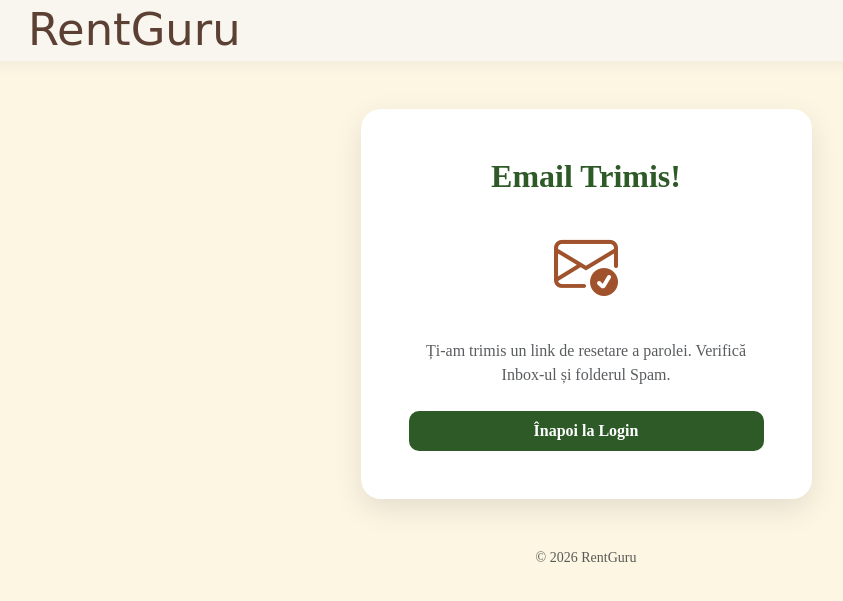
After one commit to AlexDraghiciu25/Proiect-MDS, a Django app: page /reset_password_sent/ in a window 1280 px wide. The commit adds this page. Shown: the top 601 px of the page, without its empty margins (54-897 px from the left). Run offline with Django 5.2, Linux system fonts and the light colour scheme; some libraries are stand-ins or nearby versions.

Commit message:
Add forgot password link to login page

```diff
--- a/core/templates/core/login.html
+++ b/core/templates/core/login.html
@@ -42,6 +42,9 @@
                         <p class="mb-0 text-muted small">Nu ai cont?
                             <a href="{% url 'register' %}" class="link-custom">Creează unul aici</a>
                         </p>
+                        <div style="margin-top: 15px;">
+                            <a href="{% url 'reset_password' %}" style="color: #a0522d; text-decoration: none; font-size: 0.9em;">Ai uitat parola?</a>
+                        </div>
                     </div>
                 </div>
             </div>
--- /dev/null
+++ b/core/templates/core/registration/password_reset_done.html
@@ -0,0 +1,54 @@
+{% load static %}
+{% load django_bootstrap5 %}
+<!DOCTYPE html>
+<html lang="ro">
+<head>
+    <meta charset="UTF-8">
+    <meta name="viewport" content="width=device-width, initial-scale=1.0">
+    <title>Email Trimis - RentGuru</title>
+    <link href="https://cdn.jsdelivr.net/npm/bootstrap@5.3.0/dist/css/bootstrap.min.css" rel="stylesheet">
+    <link rel="stylesheet" href="https://cdn.jsdelivr.net/npm/bootstrap-icons@1.11.3/font/bootstrap-icons.min.css">
+    <link rel="stylesheet" href="{% static 'css/dashboard.css' %}">
+    <style>
+        body { background-color: #fdf6e3; } /* Culoarea ta bej */
+        .auth-card { border-radius: 20px; border: none; box-shadow: 0 10px 30px rgba(0,0,0,0.1); }
+    </style>
+</head>
+<body>
+
+    <nav class="navbar navbar-expand-lg navbar-custom sticky-top">
+        <div class="container">
+            <a class="navbar-brand" href="{% url 'home' %}">RentGuru</a>
+        </div>
+    </nav>
+
+    <div class="container mt-5">
+        <div class="row justify-content-center">
+            <div class="col-md-5">
+                <div class="card auth-card p-4 p-md-5 text-center">
+                    <h2 class="fw-bold mb-4" style="color: #2d5a27;">Email Trimis!</h2>
+
+                    <div class="mb-4">
+                        <i class="bi bi-envelope-check" style="font-size: 4rem; color: #a0522d;"></i>
+                    </div>
+
+                    <p class="text-muted mb-4">
+                        Ți-am trimis un link de resetare a parolei. Verifică Inbox-ul și folderul Spam.
+                    </p>
+
+                    <a href="{% url 'login' %}" class="btn btn-custom w-100 py-2 fw-bold"
+                       style="background-color: #2d5a27; color: white; border-radius: 10px; text-decoration: none;">
+                        Înapoi la Login
+                    </a>
+                </div>
+            </div>
+        </div>
+    </div>
+
+    <footer class="text-center mt-5">
+        <p class="text-muted small">© 2026 RentGuru</p>
+    </footer>
+
+    <script src="https://cdn.jsdelivr.net/npm/bootstrap@5.3.0/dist/js/bootstrap.bundle.min.js"></script>
+</body>
+</html>
--- a/core/urls.py
+++ b/core/urls.py
@@ -1,3 +1,4 @@
+from django.contrib.auth import views as auth_views
 from django.urls import path
 from core import views
 
@@ -13,4 +14,8 @@ urlpatterns = [
     path('result/<int:listing_id>/', views.result_detail_view, name='result_detail'),
     path('analyze-external/', views.analyze_external, name='analyze_external'),
     path('search_results/', views.search_results, name='search_results'),
+path('reset_password/', auth_views.PasswordResetView.as_view(template_name='core/registration/password_reset_form.html'), name='reset_password'),
+path('reset_password_sent/', auth_views.PasswordResetDoneView.as_view(template_name='core/registration/password_reset_done.html'), name='password_reset_done'),
+path('reset/<uidb64>/<token>/', auth_views.PasswordResetConfirmView.as_view(template_name='core/registration/password_reset_confirm.html'), name='password_reset_confirm'),
+path('reset_password_complete/', auth_views.PasswordResetCompleteView.as_view(template_name='core/registration/password_reset_complete.html'), name='password_reset_complete'),
 ]
```
Also changed, not shown: core/templates/core/registration/password_reset_complete.html (added, +22 -0 lines), core/templates/core/registration/password_reset_confirm.html (added, +11 -0 lines), core/templates/core/registration/password_reset_form.html (added, +14 -0 lines), rentguru_config/settings.py (+13 -1 lines).
